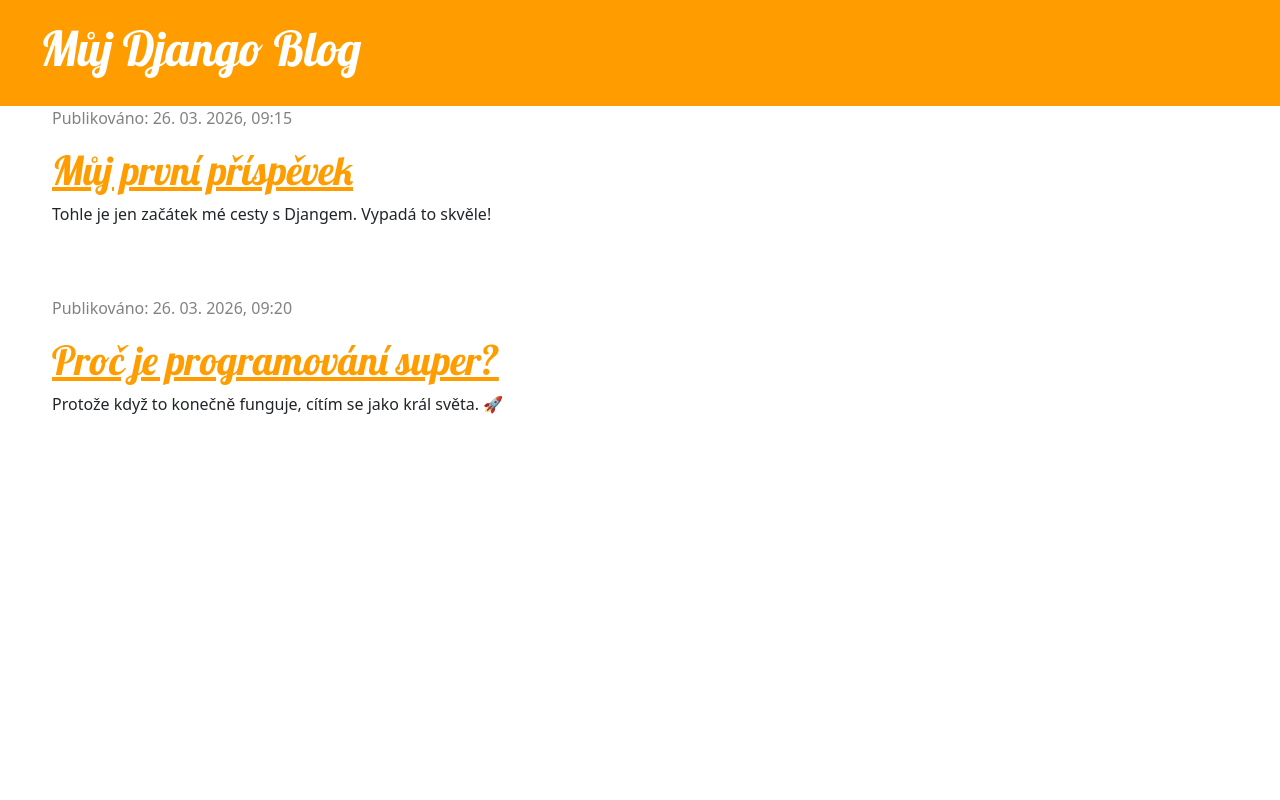
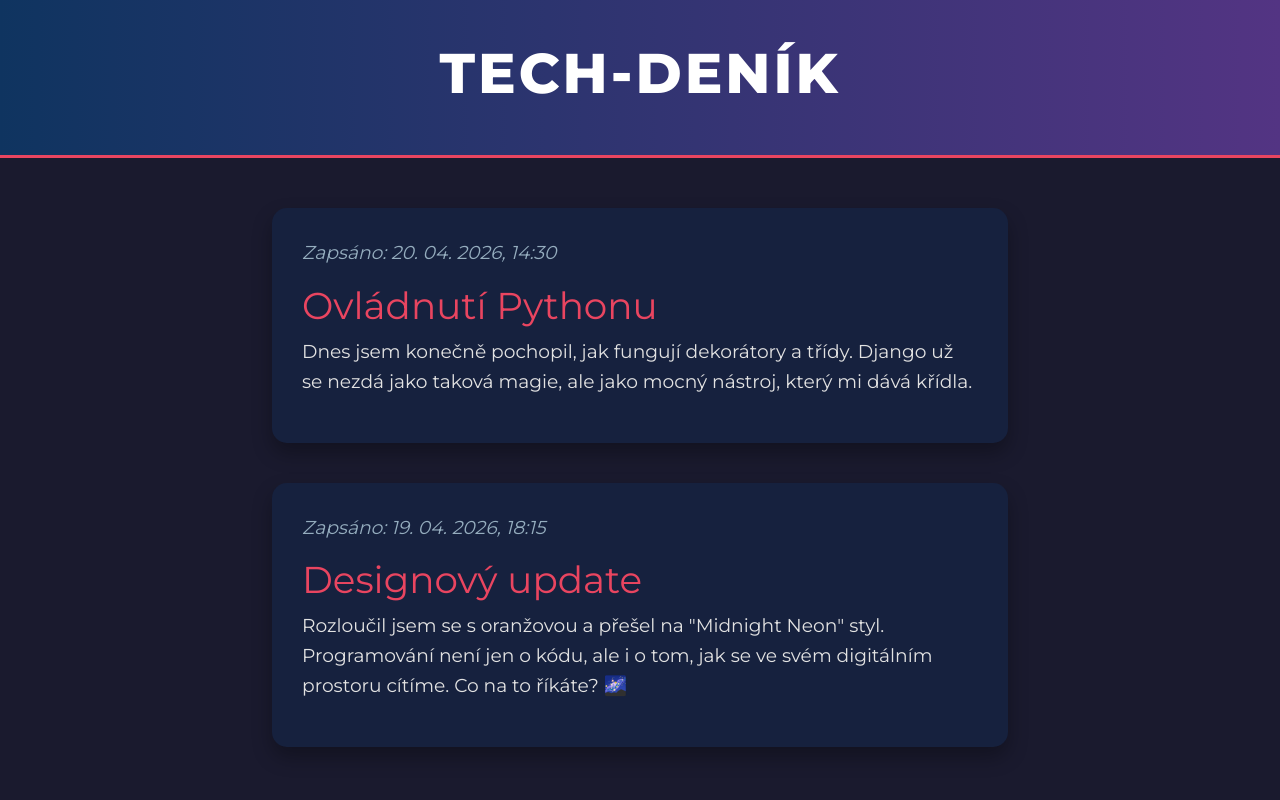
Before and after one commit to metisssi/django-blog, a Django app: page / in a window 1280 px wide. Run offline with Django 5.2, Linux system fonts and the light colour scheme.

```diff
--- a/blog/static/css/blog.css
+++ b/blog/static/css/blog.css
@@ -1,33 +1,62 @@
-.page-header {
-    background-color: #ff9d00;
-    margin-top: 0;
-    padding: 20px 20px 20px 40px;
+body {
+    background-color: #1a1a2e; /* Tmavě modré pozadí */
+    color: #e2e2e2;
+    font-family: 'Montserrat', sans-serif;
+    margin: 0;
 }
 
-.page-header h1, .page-header h1 a, .page-header h1 a:visited, .page-header h1 a:active {
+.page-header {
+    background: linear-gradient(90deg, #0f3460 0%, #533483 100%);
+    margin-top: 0;
+    padding: 40px 20px;
+    border-bottom: 3px solid #e94560; /* Neonová linka */
+    text-align: center;
+}
+
+.page-header h1 a {
     color: #ffffff;
-    font-family: 'Lobster', cursive;
+    font-weight: 800;
     text-decoration: none;
-    font-size: 36pt;
+    text-transform: uppercase;
+    letter-spacing: 3px;
+    font-size: 42pt;
 }
 
 .content {
-    margin-left: 40px;
-}
-
-h2 a, h2 a:visited {
-    color: #ff9d00;
+    margin-top: 50px;
 }
 
 .post {
-    margin-bottom: 70px;
+    background-color: #16213e;
+    padding: 30px;
+    border-radius: 15px;
+    margin-bottom: 40px;
+    box-shadow: 0 10px 20px rgba(0,0,0,0.3);
+    transition: transform 0.3s ease;
+}
+
+.post:hover {
+    transform: translateY(-5px); /* Jemný efekt nadzvednutí */
 }
 
 .post h2 a {
-    font-family: 'Lobster', cursive;
-    font-size: 30pt;
+    color: #e94560;
+    font-size: 28pt;
+    text-decoration: none;
+}
+
+.post h2 a:hover {
+    color: #ff2e63;
 }
 
 .date {
-    color: #828282;
+    color: #95adbe;
+    font-size: 0.9em;
+    font-style: italic;
+    margin-bottom: 15px;
 }
+
+p {
+    line-height: 1.6;
+    font-size: 14pt;
+}
--- a/blog/templates/blog/post_list.html
+++ b/blog/templates/blog/post_list.html
@@ -1,34 +1,36 @@
 {% load static %}
 <html>
     <head>
-        <title>Můj boží Django blog</title>
+        <title>Tech-Deník: Moje Django Cesta</title>
         <link rel="stylesheet" href="https://cdn.jsdelivr.net/npm/bootstrap@5.3.3/dist/css/bootstrap.min.css">
-        <link href="https://fonts.googleapis.com/css?family=Lobster&subset=latin,latin-ext" rel="stylesheet" type="text/css">
+        <link href="https://fonts.googleapis.com/css2?family=Montserrat:wght@400;800&display=swap" rel="stylesheet">
         <link rel="stylesheet" href="{% static 'css/blog.css' %}">
     </head>
     <body>
         <div class="page-header">
-            <h1><a href="/">Můj Django Blog</a></h1>
+            <h1><a href="/">Tech-Deník</a></h1>
         </div>
 
         <div class="content container">
-            <div class="row">
+            <div class="row justify-content-center">
                 <div class="col-md-8">
+
                     <div class="post">
                         <div class="date">
-                            <p>Publikováno: 26. 03. 2026, 09:15</p>
+                            <p>Zapsáno: 20. 04. 2026, 14:30</p>
                         </div>
-                        <h2><a href="">Můj první příspěvek</a></h2>
-                        <p>Tohle je jen začátek mé cesty s Djangem. Vypadá to skvěle!</p>
+                        <h2><a href="">Ovládnutí Pythonu</a></h2>
+                        <p>Dnes jsem konečně pochopil, jak fungují dekorátory a třídy. Django už se nezdá jako taková magie, ale jako mocný nástroj, který mi dává křídla.</p>
                     </div>
 
                     <div class="post">
                         <div class="date">
-                            <p>Publikováno: 26. 03. 2026, 09:20</p>
+                            <p>Zapsáno: 19. 04. 2026, 18:15</p>
                         </div>
-                        <h2><a href="">Proč je programování super?</a></h2>
-                        <p>Protože když to konečně funguje, cítím se jako král světa. 🚀</p>
+                        <h2><a href="">Designový update</a></h2>
+                        <p>Rozloučil jsem se s oranžovou a přešel na "Midnight Neon" styl. Programování není jen o kódu, ale i o tom, jak se ve svém digitálním prostoru cítíme. Co na to říkáte? 🌌</p>
                     </div>
+
                 </div>
             </div>
         </div>
--- a/mysite/settings.py
+++ b/mysite/settings.py
@@ -11,6 +11,7 @@ https://docs.djangoproject.com/en/5.1/ref/settings/
 """
 
 from pathlib import Path
+import os
 
 # Build paths inside the project like this: BASE_DIR / 'subdir'.
 BASE_DIR = Path(__file__).resolve().parent.parent
```
Also changed, not shown: package.json (added, +7 -0 lines), package-lock.json (added), 1 other file.
